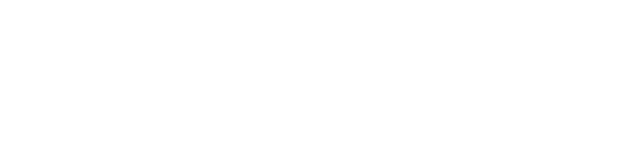
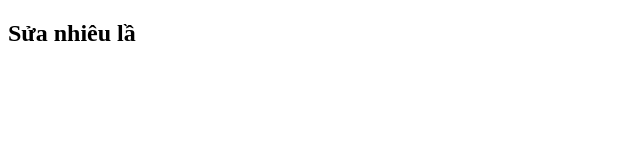
Before and after one commit to FionaBui/duan6, a plain HTML site: page index.html in a window 1280 px wide. Shown: the whole page, without its empty margins (0-640 px from the left). Drawn offline with Linux system fonts and the light colour scheme.

Commit message:
kommit lan 1

```diff
--- a/index.html
+++ b/index.html
@@ -5,5 +5,10 @@
     <meta name="viewport" content="width=device-width, initial-scale=1.0" />
     <title>Tiêu đề</title>
   </head>
-  <body></body>
+  <body>
+    <h2>
+      Sửa nhiêu lầ
+      <nav></nav>
+    </h2>
+  </body>
 </html>
```
